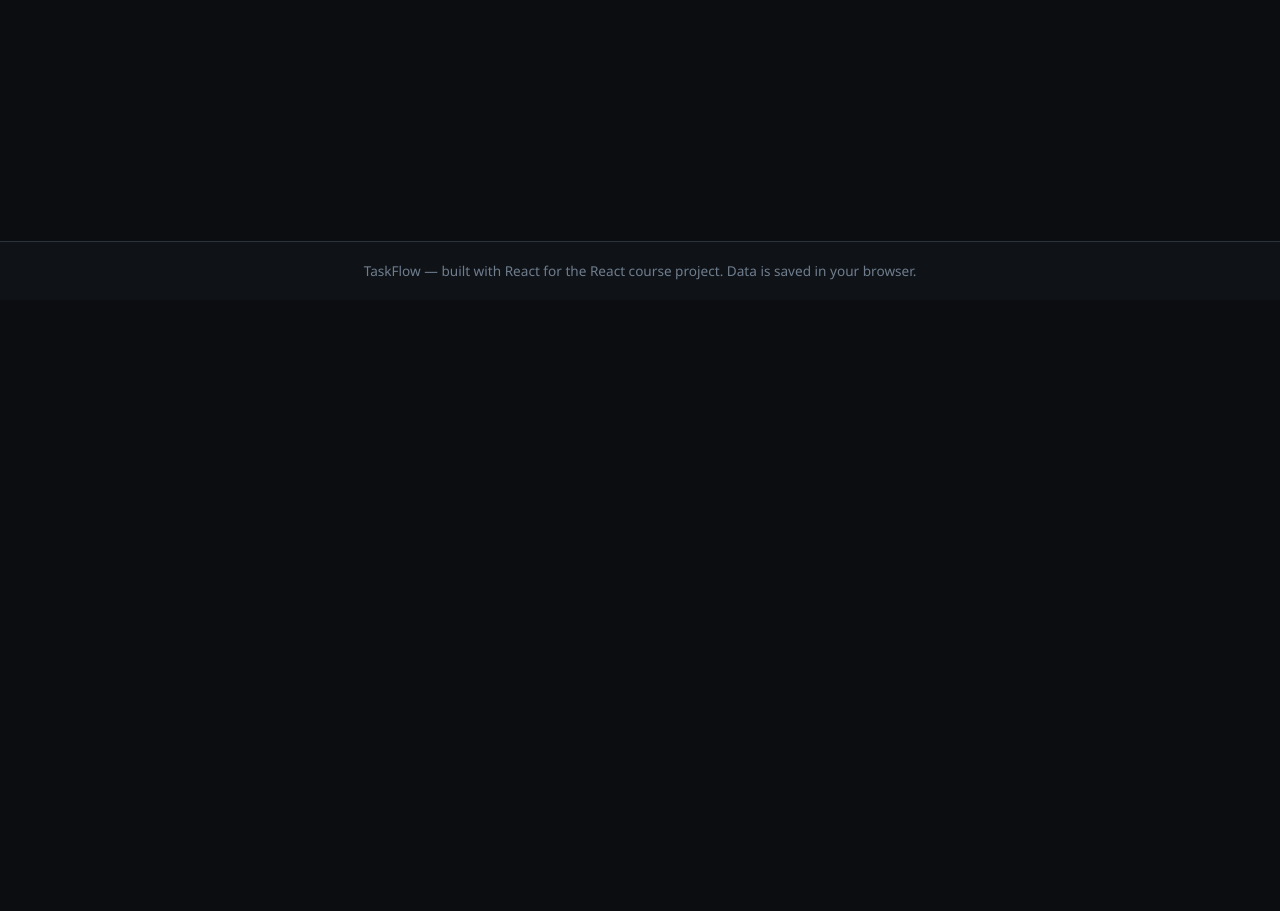
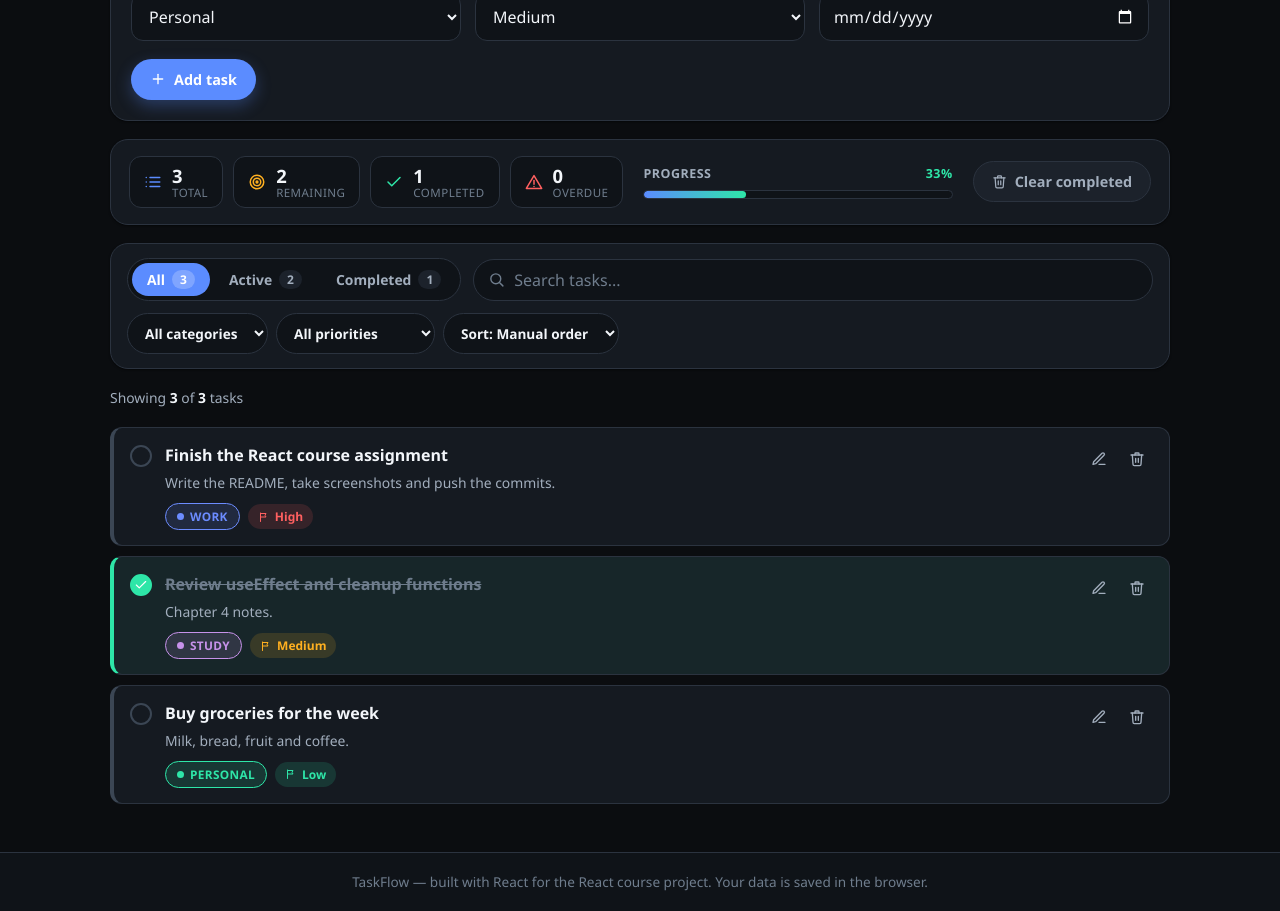
Before and after one commit to JustRandom-Guy/To-do-List, a React (Vite) app: page / in a window 1280 px wide. Shown: the part 500-1411 px from the top of the page. Before the commit the page ends 800 px from the top, so only its background shows below. Built offline with nearby package versions, Linux system fonts and the light colour scheme.

Commit message:
feat: build home page with full task create, edit and delete

```diff
--- a/src/App.jsx
+++ b/src/App.jsx
@@ -3,15 +3,21 @@ import Header from './components/Header'
 import Home from './pages/Home'
 import Stats from './pages/Stats'
 import NotFound from './pages/NotFound'
+import { useTasks } from './hooks/useTasks'
 import './App.css'
 
 /**
  * Root of the application.
  *
- * App only wires things together - the shared task state lives in
- * Home so that the statistics page can receive the same list as a prop.
+ * App is the only place that owns the task state, so that both pages
+ * see exactly the same list. The state and its helper functions are
+ * passed down as props - this is "lifting state up" and it is the
+ * main data flow pattern used in this project.
  */
 export default function App() {
+  const { tasks, addTask, updateTask, deleteTask, toggleTask, clearCompleted, reorderTasks } =
+    useTasks()
+
   return (
     <BrowserRouter>
       <div className="app">
@@ -19,16 +25,28 @@ export default function App() {
 
         <main className="app__main">
           <Routes>
-            <Route path="/" element={<Home />} />
-            <Route path="/stats" element={<Stats />} />
+            <Route
+              path="/"
+              element={
+                <Home
+                  tasks={tasks}
+                  addTask={addTask}
+                  updateTask={updateTask}
+                  deleteTask={deleteTask}
+                  toggleTask={toggleTask}
+                  clearCompleted={clearCompleted}
+                />
+              }
+            />
+            <Route path="/stats" element={<Stats tasks={tasks} />} />
             <Route path="*" element={<NotFound />} />
           </Routes>
         </main>
 
         <footer className="app__footer">
           <p>
-            TaskFlow &mdash; built with React for the React course project. Data is
-            saved in your browser.
+            TaskFlow &mdash; built with React for the React course project. Your data is
+            saved in the browser.
           </p>
         </footer>
       </div>
--- /dev/null
+++ b/src/pages/Home.css
@@ -0,0 +1,18 @@
+.home {
+  display: flex;
+  flex-direction: column;
+  gap: 18px;
+}
+
+.home__result-count {
+  display: flex;
+  align-items: center;
+  justify-content: space-between;
+  gap: 12px;
+  color: var(--color-text-muted);
+  font-size: 0.87rem;
+}
+
+.home__result-count strong {
+  color: var(--color-text);
+}
--- a/src/pages/Home.jsx
+++ b/src/pages/Home.jsx
@@ -1,4 +1,126 @@
-/** Placeholder for the task list page. Filled in in the next commit. */
-export default function Home() {
-  return <h1 className="page-title">My Tasks</h1>
+import { useMemo, useState } from 'react'
+import ConfirmDialog from '../components/ConfirmDialog'
+import FilterBar from '../components/FilterBar'
+import StatsPanel from '../components/StatsPanel'
+import TaskForm from '../components/TaskForm'
+import TaskList from '../components/TaskList'
+import { useFilters } from '../hooks/useFilters'
+import { getTaskStats } from '../utils/taskUtils'
+import './Home.css'
+
+/**
+ * The main page of the app: form on top, toolbar in the middle and
+ * the task list underneath.
+ *
+ * All the data and the callbacks arrive from App.jsx through props.
+ */
+export default function Home({
+  tasks,
+  addTask,
+  updateTask,
+  deleteTask,
+  toggleTask,
+  clearCompleted,
+}) {
+  const { filters, setFilter, resetFilters, visibleTasks, hasActiveFilters } = useFilters(tasks)
+
+  // Local UI state: which task is being edited, and which one is waiting
+  // for delete confirmation.
+  const [editingId, setEditingId] = useState(null)
+  const [pendingDeleteId, setPendingDeleteId] = useState(null)
+
+  const stats = useMemo(() => getTaskStats(tasks), [tasks])
+  const editingTask = tasks.find((task) => task.id === editingId) || null
+  const pendingDeleteTask = tasks.find((task) => task.id === pendingDeleteId) || null
+
+  // Counts shown inside the All / Active / Completed tabs.
+  const tabCounts = {
+    all: stats.total,
+    active: stats.active,
+    completed: stats.completed,
+  }
+
+  /** Adds a new task, or saves the edits when a task is being updated. */
+  function handleFormSubmit(values) {
+    if (editingTask) {
+      updateTask(editingTask.id, values)
+      setEditingId(null)
+    } else {
+      addTask(values)
+    }
+  }
+
+  function handleEdit(id) {
+    setEditingId(id)
+    window.scrollTo({ top: 0, behavior: 'smooth' })
+  }
+
+  function handleConfirmDelete() {
+    if (pendingDeleteTask) {
+      deleteTask(pendingDeleteTask.id)
+      if (editingId === pendingDeleteTask.id) setEditingId(null)
+    }
+    setPendingDeleteId(null)
+  }
+
+  return (
+    <div className="home">
+      <div className="home__intro">
+        <h1 className="page-title">My Tasks</h1>
+        <p className="page-subtitle">
+          Plan the day, sort by what matters and keep the streak going.
+        </p>
+      </div>
+
+      <TaskForm
+        editingTask={editingTask}
+        onSubmit={handleFormSubmit}
+        onCancel={() => setEditingId(null)}
+      />
+
+      <StatsPanel stats={stats} onClearCompleted={clearCompleted} />
+
+      <FilterBar
+        filters={filters}
+        onChange={setFilter}
+        onReset={resetFilters}
+        counts={tabCounts}
+        hasActiveFilters={hasActiveFilters}
+      />
+
+      <div className="home__result-count">
+        <p>
+          Showing <strong>{visibleTasks.length}</strong> of{' '}
+          <strong>{tasks.length}</strong> task{tasks.length === 1 ? '' : 's'}
+        </p>
+      </div>
+
+      <TaskList
+        tasks={visibleTasks}
+        hasActiveFilters={hasActiveFilters}
+        onResetFilters={resetFilters}
+        onToggle={toggleTask}
+        onEdit={handleEdit}
+        onDelete={setPendingDeleteId}
+        draggingId={null}
+        canReorder={false}
+        onDragStart={() => {}}
+        onDragOver={() => {}}
+        onDrop={() => {}}
+        onDragEnd={() => {}}
+      />
+
+      <ConfirmDialog
+        open={Boolean(pendingDeleteTask)}
+        title="Delete this task?"
+        message={
+          pendingDeleteTask
+            ? `"${pendingDeleteTask.title}" will be permanently removed.`
+            : ''
+        }
+        onConfirm={handleConfirmDelete}
+        onCancel={() => setPendingDeleteId(null)}
+      />
+    </div>
+  )
 }
```
